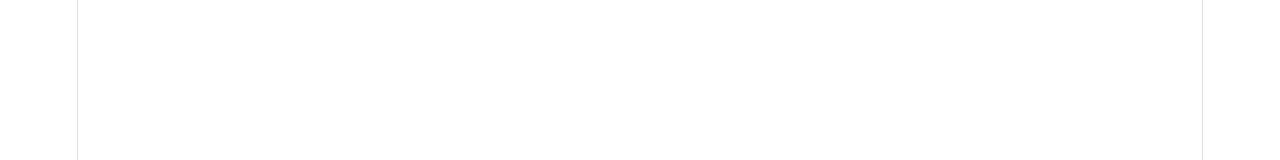
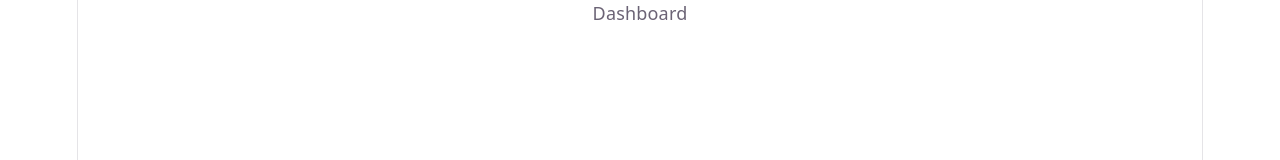
Before and after one commit to muhmmadshafiq021-developer/full-stack-application, a React (Vite) app in the folder client/: page /admin in a window 1280 px wide. Before the commit this address had no page. Shown: the top 160 px of the page. Built offline with nearby package versions, Linux system fonts and the light colour scheme.

Commit message:
update app.jsx and dashboard.jsx

```diff
--- a/client/src/App.jsx
+++ b/client/src/App.jsx
@@ -1,6 +1,7 @@
 import { BrowserRouter , Route, Routes } from 'react-router-dom';
 
 import Home from './pages/Home';
+import Dashboard from './pages/admin/Dashboard';
 
 function App() {
   return (
@@ -8,6 +9,7 @@ function App() {
       <Routes>
 
         <Route path="/" element={<Home />} />
+        <Route path="/admin" element={<Dashboard />} />
 
       </Routes>
     </BrowserRouter>
--- a/client/src/pages/admin/Dashboard.jsx
+++ b/client/src/pages/admin/Dashboard.jsx
@@ -0,0 +1,9 @@
+import React from 'react'
+
+const Dashboard = () => {
+  return (
+    <div>Dashboard</div>
+  )
+}
+
+export default Dashboard
```
